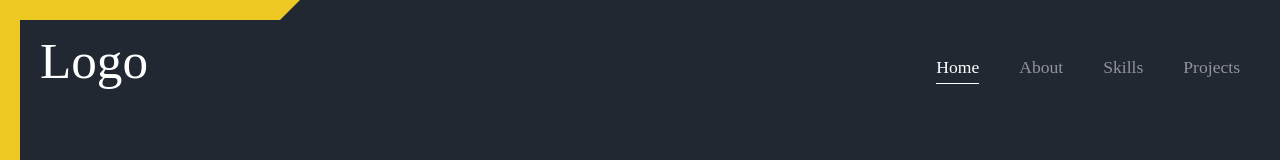
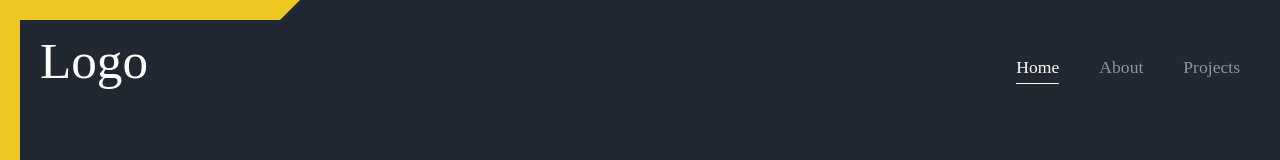
Before and after one commit to Houser97/Portfolio, a React (Create React App) app: page / in a window 1280 px wide. Shown: the top 160 px of the page. Built offline with nearby package versions, Linux system fonts and the light colour scheme.

Commit message:
Remove skills link

```diff
--- a/src/components/Header.js
+++ b/src/components/Header.js
@@ -31,8 +31,6 @@ const Header = () => {
                 onClick={() => setActiveLink('Home')}>Home</a>
                 <a href='#about' className={`About-btn btn ${activeLink === 'About' ? 'selected-link' : ''}`}
                 onClick={() => setActiveLink('About')}>About</a>
-                <a className={`Skills-btn btn ${activeLink === 'Skills' ? 'selected-link' : ''}`}
-                onClick={() => setActiveLink('Skills')}>Skills</a>
                 <a href='#projects' className={`Projects-btn btn ${activeLink === 'Projects' ? 'selected-link' : ''}`}
                 onClick={() => setActiveLink('Projects')}>Projects</a>
             </div>
@@ -54,8 +52,6 @@ const Header = () => {
                 onClick={() => setActiveLink('Home')}>Home</a>
                 <a href='#about' className={`About-btn btn ${activeLink === 'About' ? 'selected-link' : ''}`}
                 onClick={() => setActiveLink('About')}>About</a>
-                <a href='#skills' className={`Skills-btn btn ${activeLink === 'Skills' ? 'selected-link' : ''}`}
-                onClick={() => setActiveLink('Skills')}>Skills</a>
                 <a href='#projects' className={`Projects-btn btn ${activeLink === 'Projects' ? 'selected-link' : ''}`}
                 onClick={() => setActiveLink('Projects')}>Projects</a>
                 <div className={`helper-nav ${isAtTop ? 'delay-background':'not-at-top-nav-helper'} `}></div>
```
